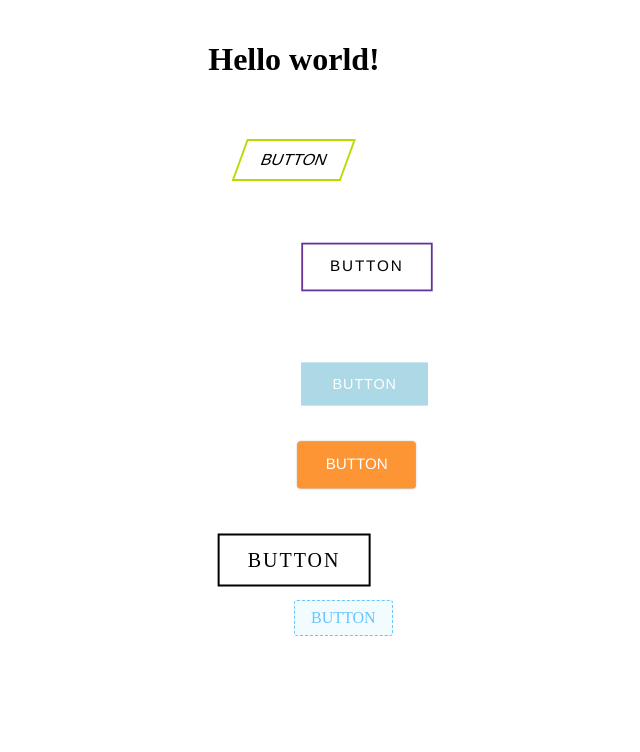
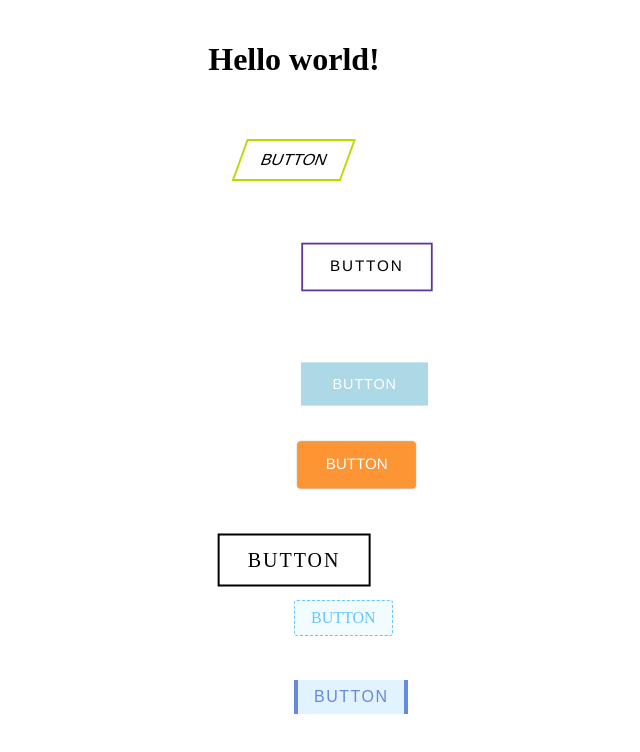
Before and after one commit to ferdelamad/UI_Elements, a React app: page / in a window 1280 px wide. Shown: the top 752 px of the page, without its empty margins (346-986 px from the left). Built offline with nearby package versions, Linux system fonts and the light colour scheme.

Commit message:
Added Button07 to the collection

```diff
--- a/client/src/components/App.jsx
+++ b/client/src/components/App.jsx
@@ -6,6 +6,7 @@ import Button03 from './Button03';
 import Button04 from './Button04';
 import Button05 from './Button05';
 import Button06 from './Button06';
+import Button07 from './Button07';
 
 const App = () => (
   <Container>
@@ -16,6 +17,7 @@ const App = () => (
     <Button04>Button</Button04>
     <Button05>Button</Button05>
     <Button06>Button</Button06>
+    <Button07>Button</Button07>
   </Container>
 );
 
--- /dev/null
+++ b/client/src/components/Button07.jsx
@@ -0,0 +1,25 @@
+import styled from 'styled-components';
+
+const Button07 = styled.a`
+  position: absolute;
+  top: 85%;
+  left: 50%;
+  font-family: Arial, sans-serif;
+  padding: 0.5em 1em;
+  letter-spacing: 1.5px;
+  text-decoration: none;
+  text-transform: uppercase;
+  border-left: solid 4px #668ad8;
+  border-right: solid 4px #668ad8;
+  color: #668ad8;
+  background: #e1f3ff;
+  transition: 0.4s;
+
+  :hover {
+    background: #668ad8;
+    color: #fff;
+    font-weight: bold;
+  }
+`;
+
+export default Button07;
```
